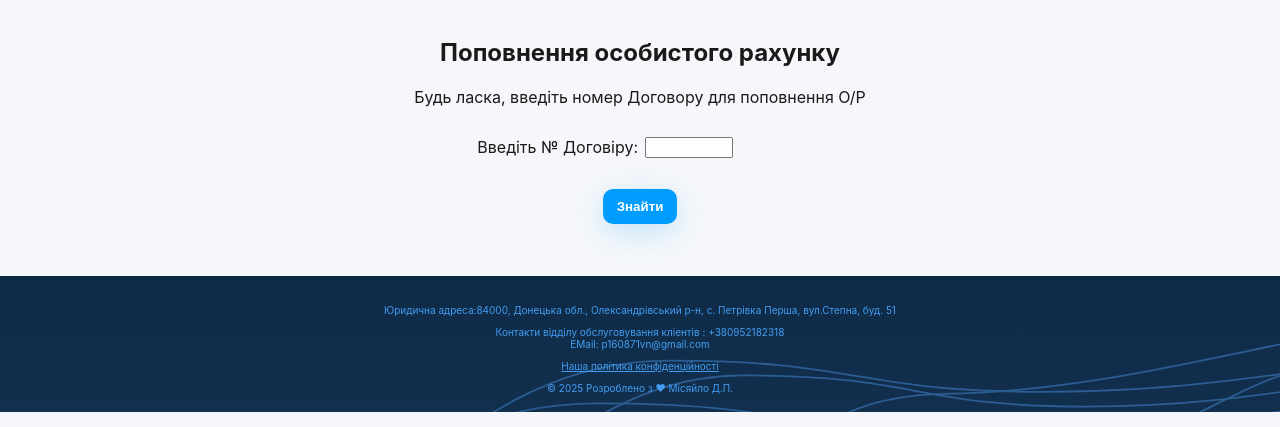
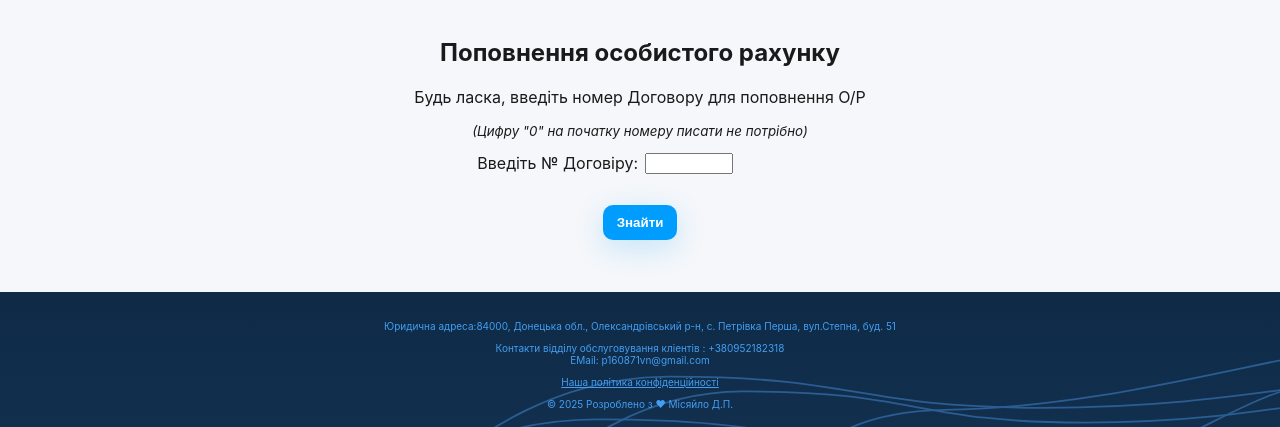
Before and after one commit to bvvbvv/liqpay_work, a Flask app: page /form in a window 1280 px wide. Shown: the part 120-547 px from the top of the page. Run offline with Flask 3, Linux system fonts and the light colour scheme; parts of the project's set-up code (start-up, migrations or seed data) failed here and were passed over; some libraries are stand-ins or nearby versions.

Commit message:
Контроль ввода номера договора

```diff
--- a/app.py
+++ b/app.py
@@ -165,6 +165,8 @@ def form_work():
 @app.route('/pay_check_contract', methods=["POST"])
 def pay_check_contract(): #
     contract = request.form['contract']
+    contract=re.sub(r'^0+', '', contract)  # убираем ведущие нули
+    if(debug):app.logger.info(f"!!app.py pay_check_contract ={contract}")
     user_id=''
     if(debug):print(f"### contract {contract}")
     #if(debug):app.logger.info(f"### contract {contract}")
--- a/templates/form.html
+++ b/templates/form.html
@@ -18,6 +18,7 @@ $(function() {
 <div style="text-align: center;">
   <h2>Поповнення особистого рахунку</h2>
   <p>Будь ласка, введіть номер Договору для поповнення О/Р</p>
+  <div style="font-size: smaller; font-style:italic">(Цифру "0" на початку номеру писати не потрібно)</div>
 </div>
 <div class="container-div">
   <!-- <form class="simple-form" action="{{ url_for('form') }}" method="post" novalidate> -->
@@ -29,7 +30,7 @@ $(function() {
         </td>
         <td>
             <div  style="text-align: left;">
-                <input class="no-spin" type="number" id="contract" name="contract" maxlength="5" value="" required
+                <input class="no-spin" type="number" id="contract" name="contract" maxlength="6" value="" required
                 style="margin-left:3px;width:80px;">
             </div>
         </td>
```
